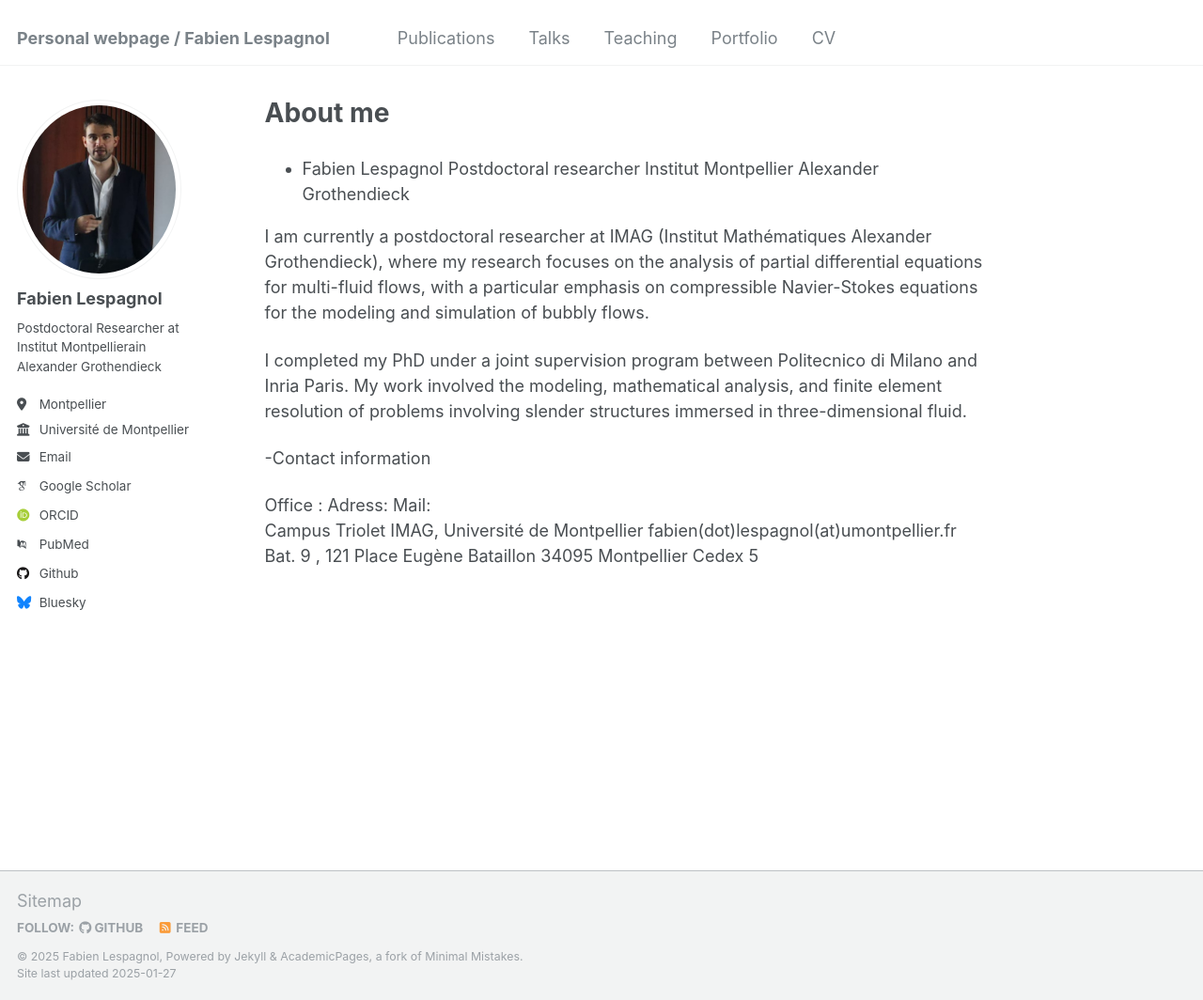
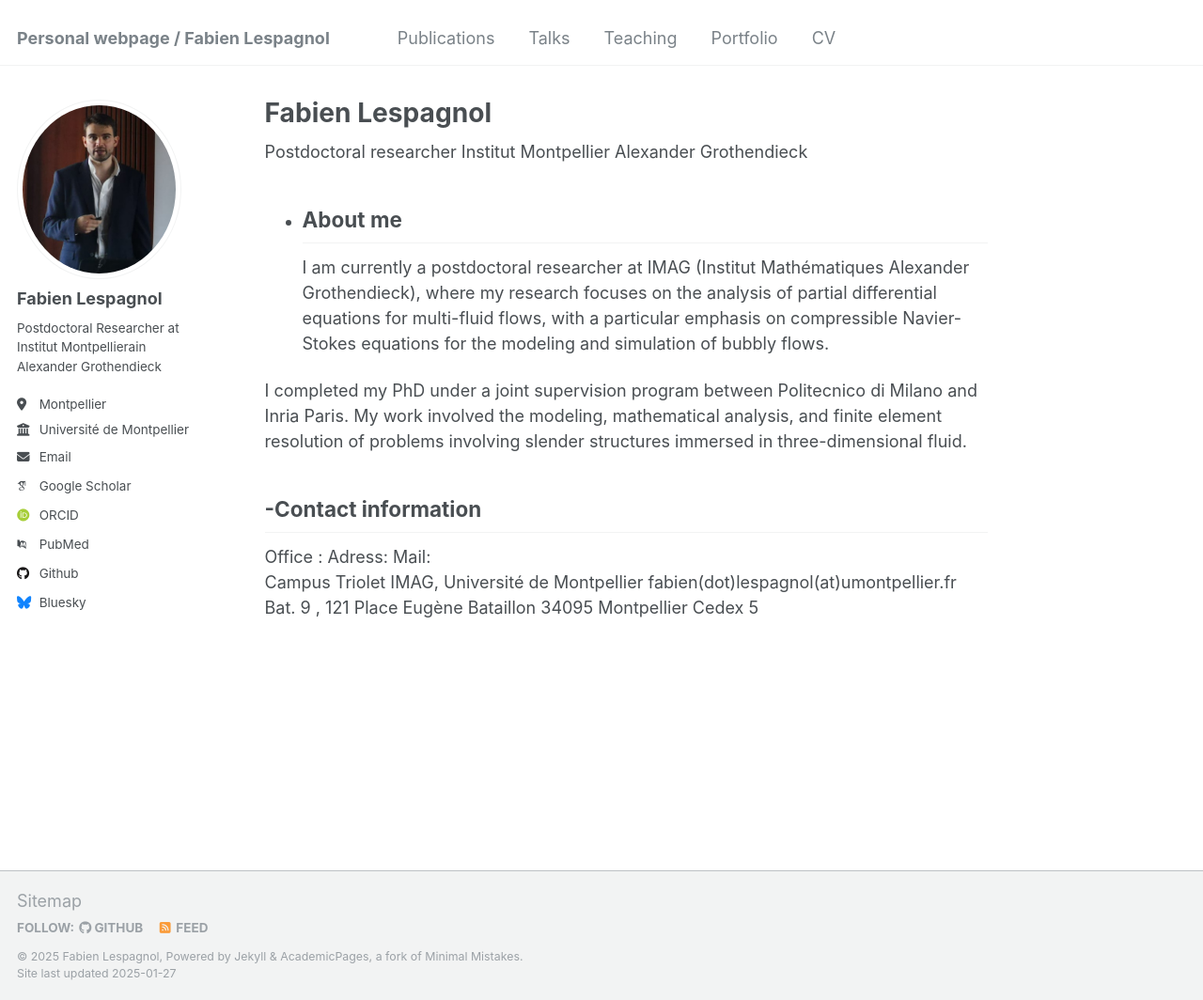
Before and after one commit to FabienLespagnol/fabienlespagnol.github.io, a Jekyll site: the page built from _pages/about.md, in a window 1280 px wide and 1064 px high. Shown: the whole window at 94% size. Built offline with Jekyll 4.4.1, drawn with Linux system fonts in a browser that asks for light colours; some web fonts are replaced.

```diff
--- a/_pages/about.md
+++ b/_pages/about.md
@@ -1,22 +1,23 @@
 ---
 permalink: /
-title: "About me"
+title: "Fabien Lespagnol"
 author_profile: true
 redirect_from:
   - /about/
   - /about.html
 ---
 
-- Fabien Lespagnol
 Postdoctoral researcher
 Institut Montpellier Alexander Grothendieck
 
+- About me
+-======
 I am currently a postdoctoral researcher at IMAG (Institut Mathématiques Alexander Grothendieck), where my research focuses on the analysis of partial differential equations for multi-fluid flows, with a particular emphasis on compressible Navier-Stokes equations for the modeling and simulation of bubbly flows.
 
 I completed my PhD under a joint supervision program between Politecnico di Milano and Inria Paris. My work involved the modeling, mathematical analysis, and finite element resolution of problems involving slender structures immersed in three-dimensional fluid.
 
 -Contact information
-
+-======
 Office :            Adress:                                               Mail:
 Campus Triolet      IMAG, Université de Montpellier                       fabien(dot)lespagnol(at)umontpellier.fr
 Bat. 9 , 121        Place Eugène Bataillon 34095 Montpellier Cedex 5
```
